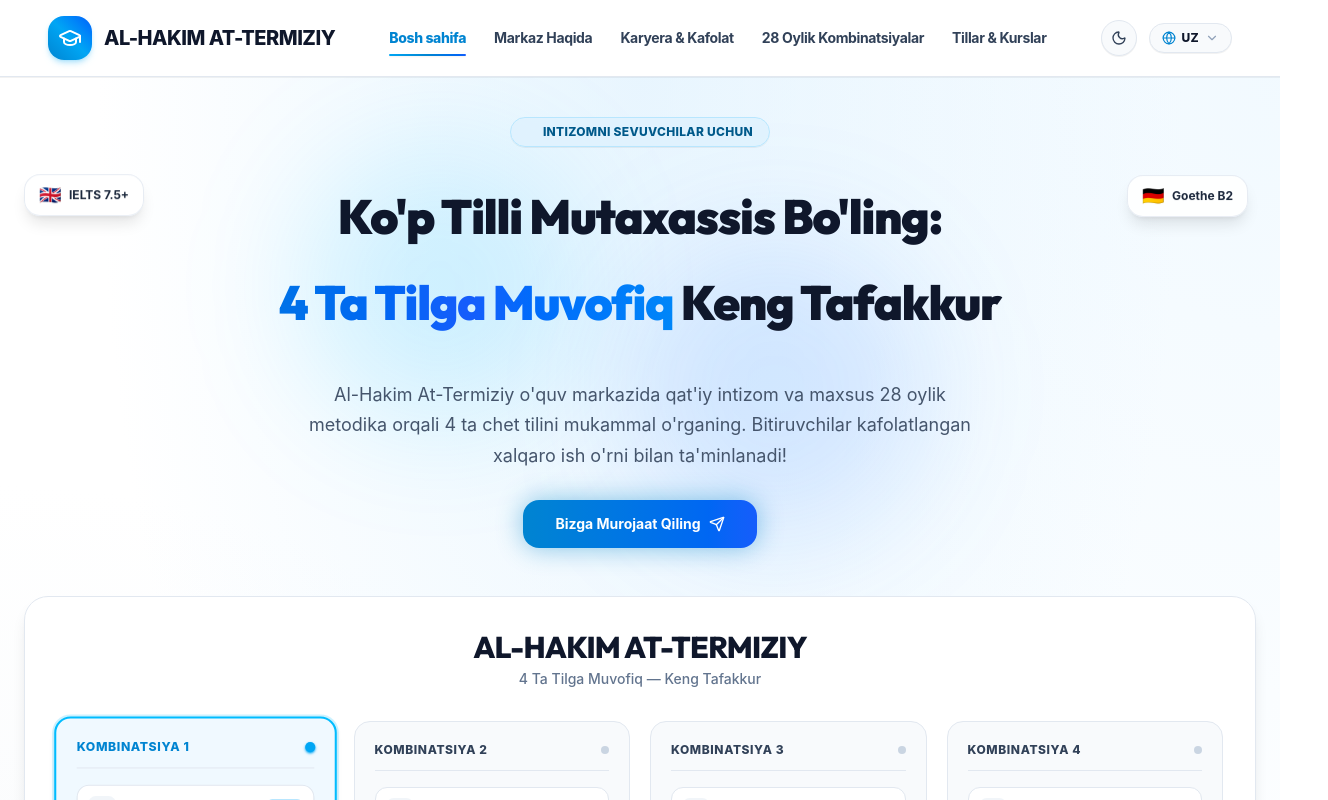
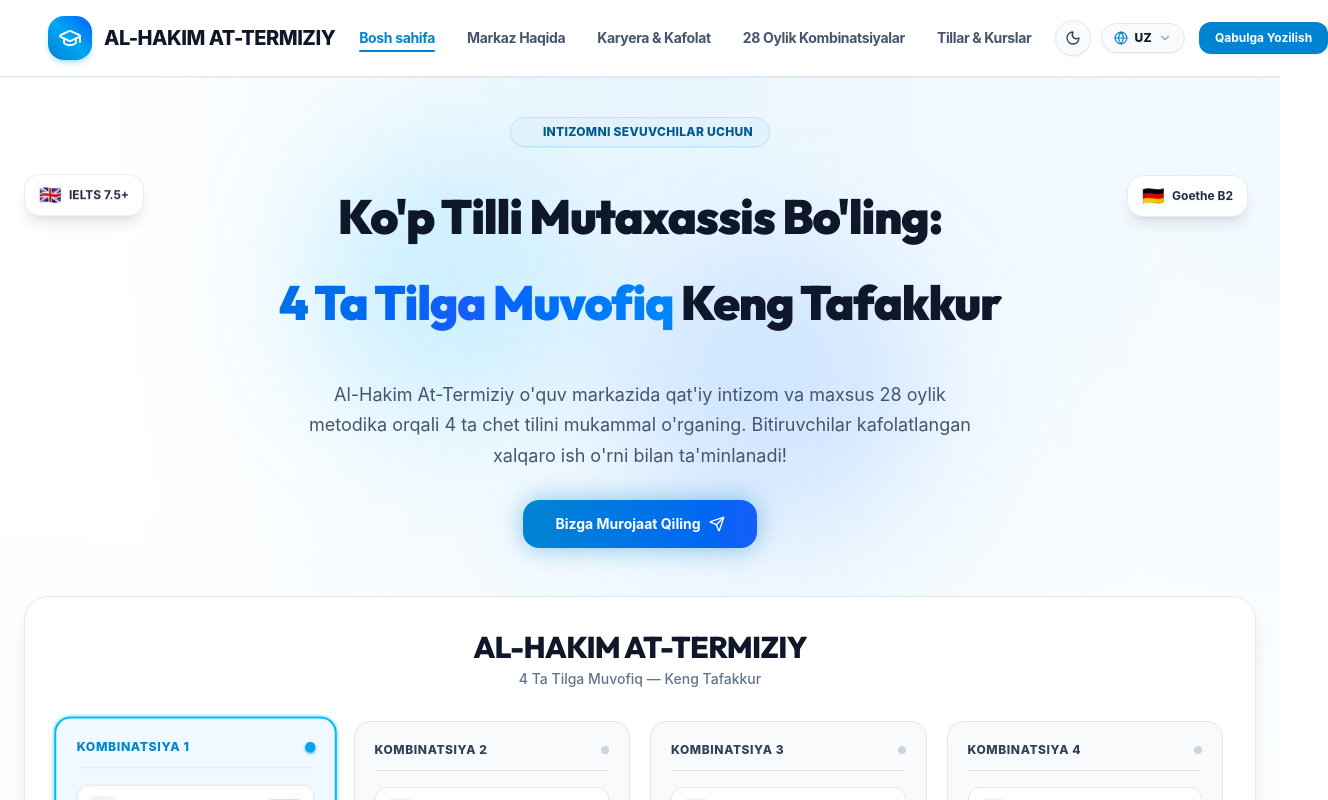
Before and after one commit to humoyun1773/at-termiziy, a React (Vite) app: page / in a window 1280 px wide. Shown: the top 800 px of the page, 1328 px wide, since content can reach past the window. Built offline with nearby package versions, Linux system fonts and the light colour scheme; a web font is replaced by a local one.

Commit message:
Refine Dark/Light themes: pure white for light mode and deep royal navy blue for dark mode

```diff
--- a/src/components/common/CombinationCard.tsx
+++ b/src/components/common/CombinationCard.tsx
@@ -60,7 +60,7 @@
         </div>
 
         {/* Recommended for */}
-        <p className="text-xs text-slate-600 dark:text-slate-300 mb-6 bg-slate-50 dark:bg-slate-800/80 p-3 rounded-2xl border border-slate-100 dark:border-slate-800 leading-relaxed">
+        <p className="text-xs text-slate-600 dark:text-slate-300 mb-6 bg-slate-50 dark:bg-[#101e3b] p-3 rounded-2xl border border-slate-100 dark:border-[#1d2f54] leading-relaxed">
           <strong className="text-sky-900 dark:text-sky-300 block mb-0.5">🎯 Maqsadli Yo'nalish:</strong>
           {combination.recommendedForKey}
         </p>
@@ -76,9 +76,9 @@
             {combination.modules.map((module) => (
               <div
                 key={module.id}
-                className="relative p-3 rounded-2xl bg-slate-50/70 dark:bg-slate-800/80 border border-slate-200/80 dark:border-slate-800 hover:border-sky-300 transition-all flex items-center gap-3 shadow-2xs"
+                className="relative p-3 rounded-2xl bg-slate-50/70 dark:bg-[#101e3b] border border-slate-200/80 dark:border-[#1d2f54] hover:border-sky-300 dark:hover:border-sky-500 transition-all flex items-center gap-3 shadow-2xs"
               >
-                <div className="w-10 h-10 rounded-xl bg-white dark:bg-slate-900 shadow-2xs border border-slate-200 dark:border-slate-800 flex items-center justify-center text-xl shrink-0">
+                <div className="w-10 h-10 rounded-xl bg-white dark:bg-[#091226] shadow-2xs border border-slate-200 dark:border-[#1d2f54] flex items-center justify-center text-xl shrink-0">
                   {module.flag}
                 </div>
                 <div className="min-w-0 flex-1">
--- a/src/components/common/CourseCard.tsx
+++ b/src/components/common/CourseCard.tsx
@@ -33,7 +33,7 @@
         {/* Flag and certificate header */}
         <div className="flex items-center justify-between gap-2 mb-4">
           <div className="flex items-center gap-3">
-            <span className="w-12 h-12 rounded-2xl bg-sky-50 dark:bg-sky-950/50 border border-sky-100 dark:border-sky-800 flex items-center justify-center text-2xl shadow-2xs group-hover:scale-105 transition-transform">
+            <span className="w-12 h-12 rounded-2xl bg-sky-50 dark:bg-[#0c1834] border border-sky-100 dark:border-[#1d2f54] flex items-center justify-center text-2xl shadow-2xs group-hover:scale-105 transition-transform">
               {course.flag}
             </span>
             <div>
@@ -53,14 +53,14 @@
 
         {/* Badges */}
         <div className="grid grid-cols-2 gap-2 mb-4">
-          <div className="p-2.5 rounded-xl bg-slate-50 dark:bg-slate-800/80 border border-slate-100 dark:border-slate-800 flex items-center gap-2">
+          <div className="p-2.5 rounded-xl bg-slate-50 dark:bg-[#101e3b] border border-slate-100 dark:border-[#1d2f54] flex items-center gap-2">
             <Clock className="w-3.5 h-3.5 text-sky-600 dark:text-sky-400 shrink-0" />
             <div className="min-w-0">
               <span className="text-[10px] text-slate-400 block uppercase font-bold">{t.coursesPage.duration}</span>
               <span className="text-xs font-semibold text-slate-800 dark:text-slate-200 truncate block">{duration}</span>
             </div>
           </div>
-          <div className="p-2.5 rounded-xl bg-slate-50 dark:bg-slate-800/80 border border-slate-100 dark:border-slate-800 flex items-center gap-2">
+          <div className="p-2.5 rounded-xl bg-slate-50 dark:bg-[#101e3b] border border-slate-100 dark:border-[#1d2f54] flex items-center gap-2">
             <Award className="w-3.5 h-3.5 text-amber-500 shrink-0" />
             <div className="min-w-0">
               <span className="text-[10px] text-slate-400 block uppercase font-bold">{t.coursesPage.certificate}</span>
--- a/src/components/common/ThemeToggle.tsx
+++ b/src/components/common/ThemeToggle.tsx
@@ -11,12 +11,12 @@
       variant="outline"
       size="sm"
       onClick={toggleTheme}
-      className="rounded-full w-9 h-9 p-0 flex items-center justify-center border-slate-200 dark:border-slate-700 bg-slate-50 dark:bg-slate-800 text-slate-700 dark:text-amber-400 hover:bg-slate-100 dark:hover:bg-slate-700 transition-colors shadow-2xs cursor-pointer"
+      className="rounded-full w-9 h-9 p-0 flex items-center justify-center border-slate-200 dark:border-[#1d2f52] bg-slate-50 dark:bg-[#0e1c3a] text-slate-700 dark:text-amber-400 hover:bg-sky-50 dark:hover:bg-[#142850] hover:border-sky-300 dark:hover:border-sky-500 transition-all shadow-2xs hover:scale-105 active:scale-95 cursor-pointer"
       aria-label={`Switch to ${theme === 'light' ? 'dark' : 'light'} mode`}
-      title={`Rejim: ${theme === 'light' ? 'Tungi rejim' : 'Kunduzgi rejim'}`}
+      title={`Rejim: ${theme === 'light' ? 'Tungi rejim (Ko\'k)' : 'Kunduzgi rejim (Oq)'}`}
     >
       {theme === 'light' ? (
-        <Moon className="w-4 h-4 text-slate-700" />
+        <Moon className="w-4 h-4 text-slate-700 animate-in spin-in-90 duration-200" />
       ) : (
         <Sun className="w-4 h-4 text-amber-400 animate-in spin-in-180 duration-200" />
       )}
--- a/src/components/layout/Footer.tsx
+++ b/src/components/layout/Footer.tsx
@@ -22,13 +22,13 @@
   };
 
   return (
-    <footer className="bg-slate-900 text-white relative overflow-hidden pt-16 pb-12 border-t border-slate-800">
+    <footer className="bg-[#050b18] text-white relative overflow-hidden pt-16 pb-12 border-t border-[#121e38]">
       {/* Background glow circle */}
       <div className="absolute top-0 right-1/4 w-96 h-96 bg-sky-500/10 rounded-full blur-3xl pointer-events-none" />
       <div className="absolute bottom-0 left-1/4 w-96 h-96 bg-blue-600/10 rounded-full blur-3xl pointer-events-none" />
 
       <div className="max-w-[1600px] w-full mx-auto px-4 sm:px-8 lg:px-12 relative z-10">
-        <div className="grid grid-cols-1 md:grid-cols-2 lg:grid-cols-4 gap-10 pb-12 border-b border-slate-800">
+        <div className="grid grid-cols-1 md:grid-cols-2 lg:grid-cols-4 gap-10 pb-12 border-b border-[#121e38]">
 
           {/* Column 1: Brand & Philosophy */}
           <div className="space-y-4">
--- a/src/components/layout/Navbar.tsx
+++ b/src/components/layout/Navbar.tsx
@@ -4,6 +4,7 @@
 import { LanguageSwitcher } from '../common/LanguageSwitcher';
 import { ThemeToggle } from '../common/ThemeToggle';
 import { GraduationCap, Menu, X } from 'lucide-react';
+import { Button } from '../ui/button';
 
 export const Navbar: React.FC = () => {
   const { t } = useLanguage();
@@ -42,7 +43,7 @@
   return (
     <>
       {/* Main Sticky Navbar */}
-      <header className={`sticky top-0 z-40 bg-white dark:bg-slate-900 transition-all duration-200 border-b border-slate-200 dark:border-slate-800 ${
+      <header className={`sticky top-0 z-40 bg-white/95 dark:bg-[#081024]/95 backdrop-blur-md transition-all duration-200 border-b border-slate-200 dark:border-[#1a2b4c] ${
         isScrolled
           ? 'shadow-md py-3'
           : 'shadow-2xs py-4'
@@ -63,60 +64,77 @@
               </span>
             </Link>
 
-            {/* Desktop Navigation Links (Strictly Single-Line & Premium Underline on Hover) */}
-            <nav className="hidden lg:flex items-center gap-3 lg:gap-4 xl:gap-7 whitespace-nowrap">
+            {/* Desktop Navigation Links */}
+            <nav className="hidden lg:flex items-center gap-4 xl:gap-8 whitespace-nowrap">
               {navLinks.map((link) => {
                 const isActive = location.pathname === link.path;
                 return (
                   <Link
                     key={link.path}
                     to={link.path}
-                    className={`relative py-2 text-xs md:text-sm tracking-tight font-bold transition-all duration-200 group flex items-center gap-1.5 cursor-pointer select-none ${
+                    className={`relative text-xs xl:text-sm font-bold tracking-tight transition-all duration-200 py-1 cursor-pointer ${
                       isActive
-                        ? 'text-sky-600 dark:text-sky-400 font-extrabold'
-                        : 'text-slate-700 dark:text-slate-300 hover:text-sky-600 dark:hover:text-sky-400'
+                        ? 'text-sky-600 dark:text-sky-400'
+                        : 'text-slate-600 dark:text-slate-300 hover:text-sky-600 dark:hover:text-sky-400'
                     }`}
                   >
                     <span>{link.label}</span>
-                    <span
-                      className={`absolute bottom-0 left-0 w-full h-[2.5px] rounded-full bg-gradient-to-r from-sky-500 via-sky-600 to-blue-600 transition-all duration-300 origin-left ${
-                        isActive
-                          ? 'scale-x-100 opacity-100 shadow-xs'
-                          : 'scale-x-0 opacity-0 group-hover:scale-x-100 group-hover:opacity-100'
-                      }`}
-                    />
+                    {isActive && (
+                      <span className="absolute bottom-0 left-0 w-full h-[2.5px] bg-sky-600 dark:bg-sky-400 rounded-full animate-in fade-in zoom-in-75 duration-200" />
+                    )}
                   </Link>
                 );
               })}
             </nav>
 
-            {/* Right actions: Desktop ThemeToggle & LanguageSwitcher + Mobile Menu Toggle */}
-            <div className="flex items-center gap-2 sm:gap-3 shrink-0">
-              <div className="hidden lg:flex items-center gap-2 sm:gap-3">
-                <ThemeToggle />
-                <LanguageSwitcher />
-              </div>
+            {/* Right Controls: Language, Theme & Contact CTA */}
+            <div className="hidden lg:flex items-center gap-2.5">
+              <ThemeToggle />
+              <LanguageSwitcher />
 
-              {/* Mobile Menu Toggle Button */}
+              <Button
+                asChild
+                size="sm"
+                className="ml-1 px-4 py-2 rounded-xl bg-sky-600 hover:bg-sky-700 text-white font-bold text-xs shadow-2xs hover:scale-102 transition-transform cursor-pointer"
+              >
+                <Link to="/contact">
+                  <span>{t.nav.applyBtn}</span>
+                </Link>
+              </Button>
+            </div>
+
+            {/* Mobile Navigation Toggle Button */}
+            <div className="flex lg:hidden items-center gap-2">
+              <ThemeToggle />
               <button
+                type="button"
                 onClick={() => setMobileMenuOpen(!mobileMenuOpen)}
-                className="lg:hidden p-2 rounded-xl text-slate-700 dark:text-slate-200 hover:bg-slate-100 dark:hover:bg-slate-800 transition-colors border border-slate-200 dark:border-slate-700 cursor-pointer"
-                aria-label="Toggle Menu"
+                className="p-2 rounded-xl border border-slate-200 dark:border-[#1a2b4c] text-slate-700 dark:text-slate-300 hover:bg-slate-50 dark:hover:bg-[#0e1c3a] transition-colors cursor-pointer"
+                aria-label="Toggle navigation menu"
               >
-                {mobileMenuOpen ? <X className="w-5 h-5" /> : <Menu className="w-5 h-5" />}
+                {mobileMenuOpen ? (
+                  <X className="w-5 h-5" />
+                ) : (
+                  <Menu className="w-5 h-5" />
+                )}
               </button>
             </div>
+
           </div>
         </div>
 
-        {/* Mobile Navigation Drawer & Backdrop */}
+        {/* Mobile Dropdown Menu Container with Fixed Height & Scroll */}
         {mobileMenuOpen && (
           <>
+            {/* Mobile Menu Backdrop */}
             <div
+              className="lg:hidden fixed inset-0 top-[65px] bg-slate-950/60 backdrop-blur-xs z-30 animate-in fade-in duration-200"
               onClick={() => setMobileMenuOpen(false)}
-              className="lg:hidden fixed inset-0 bg-slate-900/60 backdrop-blur-xs z-40 top-[65px]"
             />
-            <div className="lg:hidden fixed inset-x-0 top-[65px] bg-white dark:bg-slate-900 border-b border-slate-200 dark:border-slate-800 shadow-2xl p-5 z-50 animate-in slide-in-from-top-2 duration-200">
+
+            <div
+              className="lg:hidden relative z-40 bg-white dark:bg-[#0c172e] border-b border-slate-200 dark:border-[#1a2b4c] px-4 py-5 shadow-xl max-h-[calc(100vh-70px)] overflow-y-auto animate-in slide-in-from-top-2 duration-200"
+            >
               <div className="space-y-1.5 mb-4">
                 {navLinks.map((link) => {
                   const isActive = location.pathname === link.path;
@@ -128,7 +146,7 @@
                       className={`block px-4 py-3 rounded-xl text-sm font-bold transition-colors ${
                         isActive
                           ? 'bg-sky-600 text-white'
-                          : 'text-slate-800 dark:text-slate-200 hover:bg-slate-50 dark:hover:bg-slate-800 hover:text-sky-600 dark:hover:text-sky-400'
+                          : 'text-slate-800 dark:text-slate-200 hover:bg-slate-50 dark:hover:bg-[#112040] hover:text-sky-600 dark:hover:text-sky-400'
                       }`}
                     >
                       {link.label}
--- a/src/components/ui/card.tsx
+++ b/src/components/ui/card.tsx
@@ -8,7 +8,7 @@
   <div
     ref={ref}
     className={cn(
-      "rounded-3xl border border-slate-200 dark:border-slate-800 bg-white dark:bg-slate-900 text-slate-900 dark:text-slate-100 shadow-sm transition-all",
+      "rounded-3xl border border-slate-200 dark:border-[#1c2d50] bg-white dark:bg-[#0c172e] text-slate-900 dark:text-slate-100 shadow-sm transition-all",
       className
     )}
     {...props}
--- a/src/index.css
+++ b/src/index.css
@@ -8,7 +8,7 @@
   }
 
   .dark * {
-    border-color: #1e293b;
+    border-color: #1a2b4c;
   }
 
   html {
@@ -23,12 +23,12 @@
     color: #0f172a;
     background-color: #ffffff;
     line-height: 1.6;
-    transition: background-color 0.2s ease, color 0.2s ease;
+    transition: background-color 0.25s ease, color 0.25s ease;
   }
 
   html.dark body {
     color: #f8fafc;
-    background-color: #0b1329;
+    background-color: #081024;
   }
 
   h1, h2, h3, h4, h5, h6 {
@@ -82,7 +82,7 @@
 }
 
 .dark ::-webkit-scrollbar-track {
-  background: #0f172a;
+  background: #081024;
 }
 
 ::-webkit-scrollbar-thumb {
@@ -91,11 +91,15 @@
 }
 
 .dark ::-webkit-scrollbar-thumb {
-  background: #334155;
+  background: #1e3560;
 }
 
 ::-webkit-scrollbar-thumb:hover {
   background: #94a3b8;
+}
+
+.dark ::-webkit-scrollbar-thumb:hover {
+  background: #2563eb;
 }
 
 /* Clean UI utility styles */
@@ -108,8 +112,8 @@
 }
 
 .dark .card-clean {
-  background: #111e38;
-  border-color: #1e293b;
+  background: #0d1a36;
+  border-color: #1c325c;
 }
 
 .card-clean:hover {
@@ -139,7 +143,7 @@
 
 .btn-secondary {
   background: #f0f9ff;
-  color: #0369a1;
+  color: #0284c7;
   font-weight: 700;
   border: 1px solid #bae6fd;
   border-radius: 1rem;
@@ -148,14 +152,19 @@
 }
 
 .dark .btn-secondary {
-  background: #0f2744;
-  color: #7dd3fc;
-  border-color: #0284c7;
+  background: #0e2246;
+  color: #38bdf8;
+  border-color: #0369a1;
 }
 
 .btn-secondary:hover {
   background: #e0f2fe;
   border-color: #7dd3fc;
+}
+
+.dark .btn-secondary:hover {
+  background: #122b58;
+  border-color: #38bdf8;
 }
 
 /* Subtle background meshes */
@@ -166,9 +175,9 @@
 }
 
 .dark .bg-mesh-subtle {
-  background: radial-gradient(at 50% 0%, rgba(2, 132, 199, 0.15) 0px, transparent 60%),
-              radial-gradient(at 100% 0%, rgba(14, 165, 233, 0.08) 0px, transparent 50%),
-              radial-gradient(at 0% 100%, rgba(15, 23, 42, 0.9) 0px, transparent 50%);
+  background: radial-gradient(at 50% 0%, rgba(3, 105, 161, 0.22) 0px, transparent 65%),
+              radial-gradient(at 100% 0%, rgba(14, 165, 233, 0.12) 0px, transparent 55%),
+              radial-gradient(at 0% 100%, rgba(8, 16, 36, 0.95) 0px, transparent 50%);
 }
 
 /* Animations & Keyframes */
--- a/src/routes/index.tsx
+++ b/src/routes/index.tsx
@@ -23,7 +23,7 @@
   const location = useLocation();
 
   return (
-    <div className="min-h-screen flex flex-col bg-white dark:bg-slate-950 text-slate-900 dark:text-slate-100 selection:bg-sky-500 selection:text-white transition-colors duration-200">
+    <div className="min-h-screen flex flex-col bg-white dark:bg-[#081024] text-slate-900 dark:text-slate-100 selection:bg-sky-500 selection:text-white transition-colors duration-200">
       <ScrollToTop />
       <Navbar />
       <main className="flex-1">
```
Also changed, not shown: src/components/common/LanguageSwitcher.tsx (+6 -6 lines).
